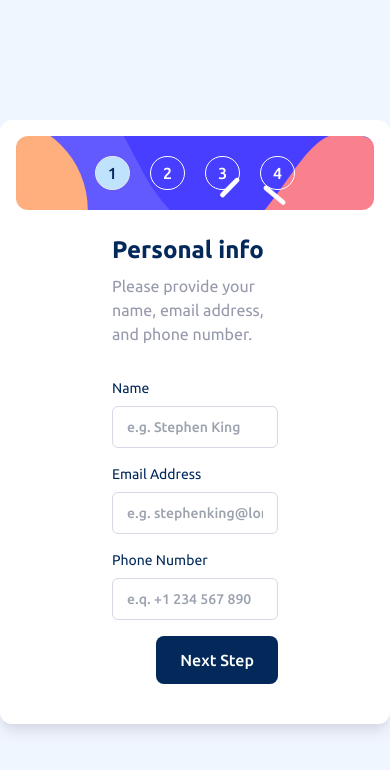
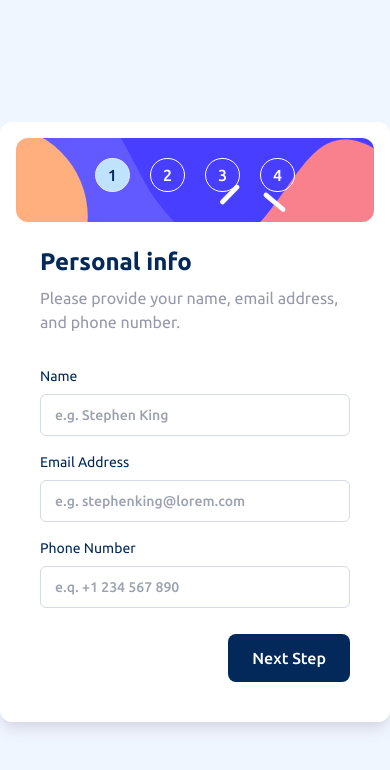
Before and after one commit to revuwem/multi-step-form, a React (Vite) app: page / in a window 390 px wide. Shown: the top 770 px of the page. Built offline with nearby package versions, Linux system fonts and the light colour scheme.

Commit message:
feat(features/Layout): add section mobile screen padding

```diff
--- a/src/features/Layout/Layout.tsx
+++ b/src/features/Layout/Layout.tsx
@@ -33,7 +33,7 @@ const Layout: React.FC<LayoutProps> = ({ children }) => {
     <Box>
       <main className="min-h-[600px] w-full max-w-[940px] p-4 grid grid-cols-1 md:grid-cols-4">
         <Stepper steps={steps} />
-        <section className="px-24 py-6 col-span-3 grid grid-rows-layout">
+        <section className="px-6 md:px-24 py-6 col-span-3 grid grid-rows-layout">
           {children}
         </section>
       </main>
```
